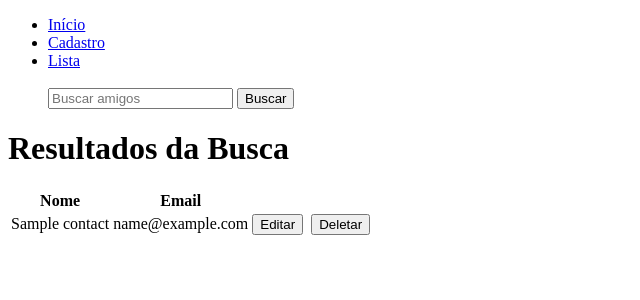
After one commit to abarbosa94/elo7Challenge, a Django app: template challenge/agenda/templates/results.html in a window 1280 px wide. The commit adds this page. Shown: the top 300 px of the page, without its empty margins (0-640 px from the left). Run offline with Django 3.2, Linux system fonts and the light colour scheme; the template is opened without the code that fills it: most values are stand-ins (such as "Sample title", 1, 10 or a date in 2020); parts of the project's set-up code (start-up, migrations or seed data) failed here and were passed over.

Commit message:
[ab_create_database] search engine finished

```diff
--- a/challenge/agenda/templates/base.html
+++ b/challenge/agenda/templates/base.html
@@ -11,6 +11,10 @@
                         <li><a href="{% url 'home' %}">Início</a></li>
                         <li><a href="{% url 'signin' %}">Cadastro</a></li>
                         <li><a href="{% url 'list' %}">Lista</a></li>
+                        <br>
+                        <form method = 'GET' action = "{% url 'search' %}">
+                                <input type = 'text' name = 'query' placeholder = 'Buscar amigos'/>
+                                <input type = 'submit' value = 'Buscar' />
                 </ul>
         </div>
 
--- /dev/null
+++ b/challenge/agenda/templates/results.html
@@ -0,0 +1,26 @@
+{% extends 'base.html' %}
+
+{% block content %}
+        <h1>Resultados da Busca</h1>
+
+                <table>
+                        <tr>
+                                <th>Nome</th>
+                                <th>Email</th>
+                        </tr>
+                {% for contact in object_list %}
+                        <tr>
+                                <td>{{ contact.name }}</td>
+                                <td>{{ contact.email }}</td>
+                                <td><form action="{% url 'update' contact.id %}">
+                                        <input type="submit" value="Editar">
+                                        </form><td>
+                                <td><form action="{% url 'delete' contact.id %}">
+                                        <input type="submit" value="Deletar">
+                                        </form></td>
+                        </tr>
+                {% empty %}
+                        <li>Sua busca não retornou nada ):</li>
+                {% endfor %}
+                </table>
+{% endblock content %}
--- a/challenge/agenda/templates/signin.html
+++ b/challenge/agenda/templates/signin.html
@@ -1,4 +1,3 @@
-{% extends 'base.html' %}
 
 {% block content %}
         <form action="" method="POST">
@@ -6,4 +5,7 @@
                 {{ form.as_p }}
                 <button type="submit">Criar</button>
         </form>
+      	<form action="{% url 'list'%}">
+          	<input type="submit" value="Ir para a Lista de Amigos">
+       	</form>
 {% endblock content %}
--- a/challenge/agenda/templates/update.html
+++ b/challenge/agenda/templates/update.html
@@ -1,9 +1,10 @@
-{% extends 'base.html' %}
-
 {% block content %}
         <form action="" method="POST">
                 {% csrf_token %}
                 {{ form.as_p }}
                 <button type="submit">Atualizar</button>
         </form>
+        <form action="{% url 'list'%}">
+          	<input type="submit" value="Ir para a Lista de Amigos">
+       	</form>
 {% endblock content %}
--- a/challenge/challenge/urls.py
+++ b/challenge/challenge/urls.py
@@ -13,6 +13,7 @@ urlpatterns = patterns('agenda.views',
 	url(r'^signin/$', Create.as_view(), name='signin'),
 	url(r'^update/(?P<pk>[0-9]+)/$', Update.as_view(), name='update'),
 	url(r'^list/$', List.as_view(), name='list'),
+	url(r'^results/$', SearchList.as_view(), name='search'),
     url(r'^admin/', include(admin.site.urls)),
     url(r'^delete/(?P<pk>[0-9]+)/$', Delete.as_view(), name='delete'),
 )
```
Also changed, not shown: challenge/agenda/views.py (+15 -0 lines), 2 other files.
